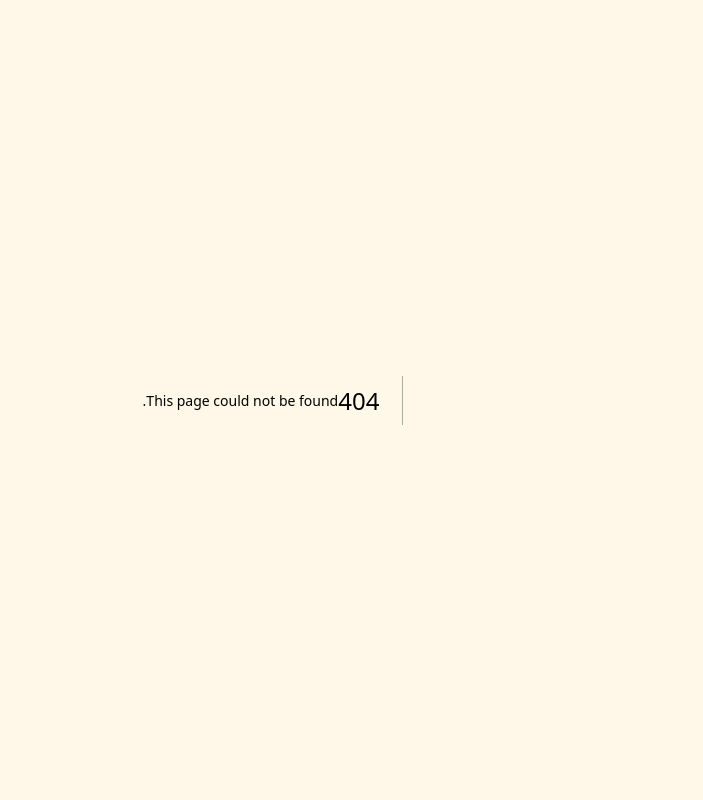
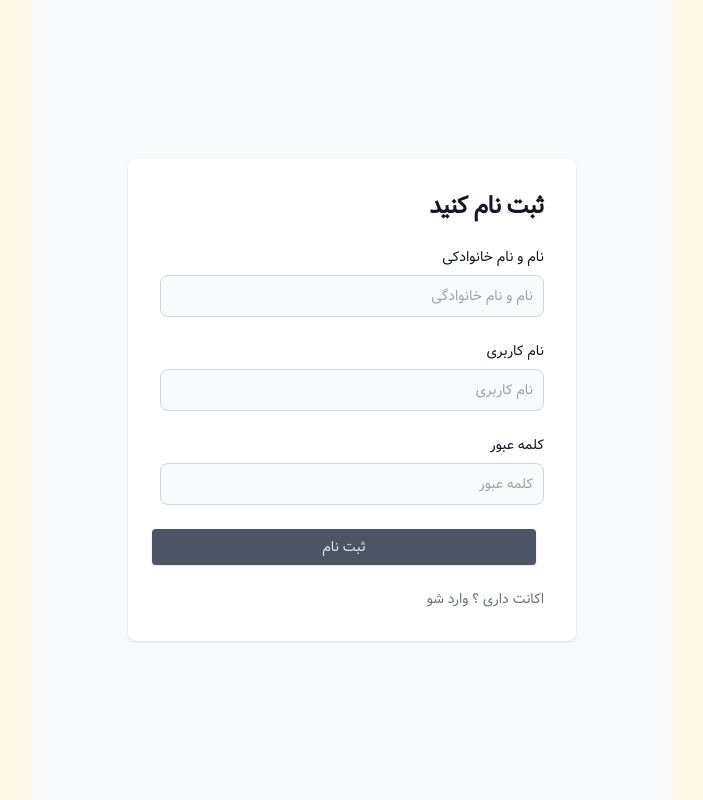
Before and after one commit to n-alavi/portfolio-website, a Next.js app: page /auth/register in a window 1280 px wide. Before the commit this address had no page. Shown: the whole page, without its empty margins (399-1102 px from the left). Built offline with nearby package versions, Linux system fonts and the light colour scheme.

Commit message:
feat: create login page for user authentication

```diff
--- /dev/null
+++ b/app/auth/register/page.tsx
@@ -0,0 +1,138 @@
+"use client";
+
+import Link from "next/link";
+import { useRouter } from "next/navigation";
+import { useRef, useState } from "react";
+
+export default function RegisterPage() {
+  const router = useRouter();
+
+  const [error, setError] = useState("");
+
+  const fullname = useRef("");
+  const username = useRef("");
+  const password = useRef("");
+
+  const onSubmit = async (e: React.FormEvent) => {
+    e.preventDefault();
+
+    console.log(
+      `Fullname: ${fullname.current}, Username: ${username.current}, Password: ${password.current}`
+    );
+
+    alert(
+      `Fullname: ${fullname.current}, Username: ${username.current}, Password: ${password.current}`
+    );
+
+    // try {
+    //   const res = await fetch("https://domain.com/api/register", {
+    //     method: "POST",
+    //     headers: {
+    //       "Content-Type": "application/json",
+    //     },
+    //     body: JSON.stringify({
+    //       fullname: fullname.current,
+    //       username: username.current,
+    //       password: password.current,
+    //     }),
+    //   });
+    //
+    //   if (!res.ok) {
+    //     setError((await res.json()).message);
+    //     return;
+    //   }
+    //
+    //   router.push("/api/auth/signin");
+    // } catch (err) {
+    //   setError(err);
+    // }
+  };
+
+  return (
+    <section className="bg-gray-50 dark:bg-gray-900">
+      <div className="flex flex-col items-center justify-center px-6 py-8 mx-auto md:h-screen lg:py-0">
+        <div className="w-full bg-white rounded-lg shadow dark:border md:mt-0 sm:max-w-md xl:p-0 dark:bg-gray-800 dark:border-gray-700">
+          <div className="p-6 space-y-4 md:space-y-6 sm:p-8">
+            <h1 className="text-xl font-bold leading-tight tracking-tight text-gray-900 md:text-2xl dark:text-white">
+              ثبت نام کنید
+            </h1>
+            <form className="space-y-4 md:space-y-6" onSubmit={onSubmit}>
+              {error && (
+                <p className="text-center bg-red-300 py-4 mb-6 rounded">
+                  {error}
+                </p>
+              )}
+              <div>
+                <label
+                  htmlFor="fullname"
+                  className="block mb-2 text-sm font-medium text-gray-900 dark:text-white"
+                >
+                  نام و نام خانوادکی
+                </label>
+                <input
+                  type="text"
+                  name="fullname"
+                  id="fullname"
+                  className="bg-gray-50 border border-gray-300 text-gray-900 sm:text-sm rounded-lg focus:ring-primary-600 focus:border-primary-600 block w-full p-2.5 dark:bg-gray-700 dark:border-gray-600 dark:placeholder-gray-400 dark:text-white dark:focus:ring-blue-500 dark:focus:border-blue-500"
+                  placeholder="نام و نام خانوادگی"
+                  required
+                  onChange={(e) => (fullname.current = e.target.value)}
+                />
+              </div>
+              <div>
+                <label
+                  htmlFor="username"
+                  className="block mb-2 text-sm font-medium text-gray-900 dark:text-white"
+                >
+                  نام کاربری
+                </label>
+                <input
+                  type="text"
+                  name="username"
+                  id="username"
+                  className="bg-gray-50 border border-gray-300 text-gray-900 sm:text-sm rounded-lg focus:ring-primary-600 focus:border-primary-600 block w-full p-2.5 dark:bg-gray-700 dark:border-gray-600 dark:placeholder-gray-400 dark:text-white dark:focus:ring-blue-500 dark:focus:border-blue-500"
+                  placeholder="نام کاربری"
+                  required
+                  onChange={(e) => (username.current = e.target.value)}
+                />
+              </div>
+              <div>
+                <label
+                  htmlFor="password"
+                  className="block mb-2 text-sm font-medium text-gray-900 dark:text-white"
+                >
+                  کلمه عبور
+                </label>
+                <input
+                  type="password"
+                  name="password"
+                  id="password"
+                  placeholder="کلمه عبور"
+                  className="bg-gray-50 border border-gray-300 text-gray-900 sm:text-sm rounded-lg focus:ring-primary-600 focus:border-primary-600 block w-full p-2.5 dark:bg-gray-700 dark:border-gray-600 dark:placeholder-gray-400 dark:text-white dark:focus:ring-blue-500 dark:focus:border-blue-500"
+                  required
+                  onChange={(e) => (password.current = e.target.value)}
+                />
+              </div>
+
+              <button
+                type="submit"
+                className="mx-2 my-5 px-6 py-2 text-sm rounded shadow bg-gray-600 hover:bg-gray-400 text-gray-200 w-full cursor-pointer"
+              >
+                ثبت نام
+              </button>
+              <p className="text-sm font-light text-gray-500 dark:text-gray-400">
+                اکانت داری ؟{" "}
+                <Link
+                  href="/auth/login"
+                  className="font-medium text-primary-600 hover:underline dark:text-primary-500"
+                >
+                  وارد شو
+                </Link>
+              </p>
+            </form>
+          </div>
+        </div>
+      </div>
+    </section>
+  );
+}
```
